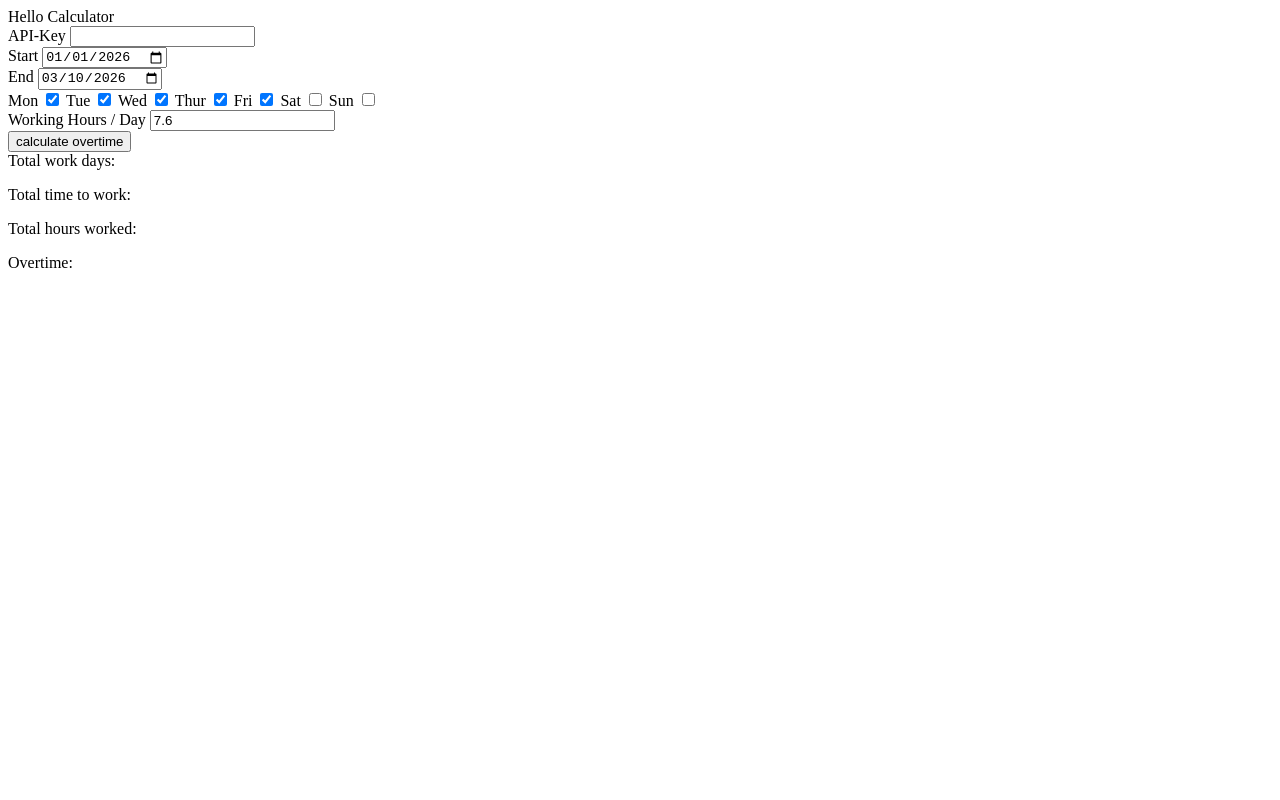
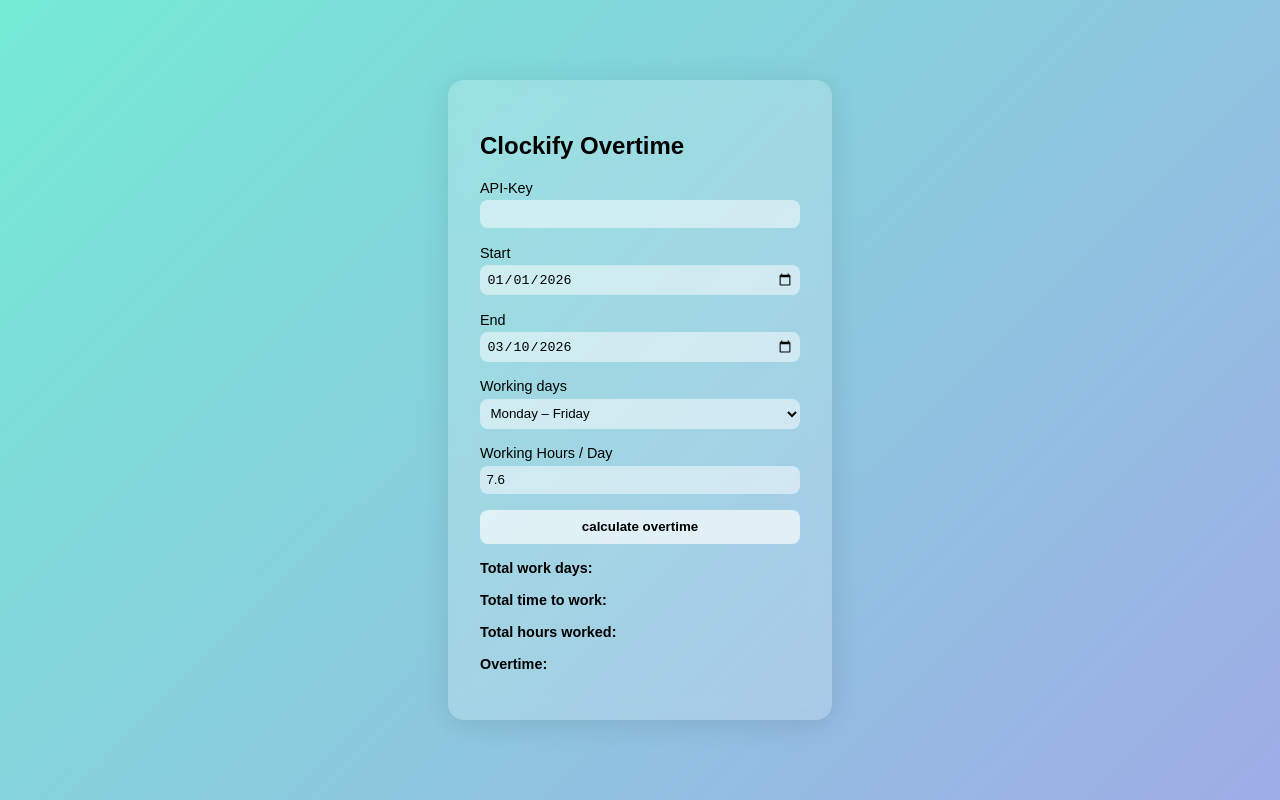
Before and after one commit to JNK90/clockify-overtime, a website: page index.html in a window 1280 px wide. Drawn offline with nearby package versions, Linux system fonts and the light colour scheme.

Commit message:
apply glass style

```diff
--- a/calculator.js
+++ b/calculator.js
@@ -13,6 +13,9 @@
 
 const startInput = document.querySelector('#start');
 const endInput = document.querySelector('#end');
+// preset dropdown (mon-fri / every-day / custom) and container for custom checkboxes
+const presetSelect = document.querySelector('#working-days-preset');
+const customDaysContainer = document.querySelector('#custom-days');
 const workingDaysInputs = [
     document.querySelector('#working-day-mon'),
     document.querySelector('#working-day-tue'),
@@ -23,6 +26,28 @@
     document.querySelector('#working-day-sun'),
 ];
 const workingHoursPerDayInput = document.querySelector('#working-hours-per-day');
+
+// apply selected preset by checking appropriate boxes and toggling visibility
+function applyPreset(preset) {
+    switch (preset) {
+        case 'mon-fri':
+            workingDaysInputs.forEach((inp) => {
+                const v = Number.parseInt(inp.value, 10);
+                inp.checked = v >= 1 && v <= 5;
+            });
+            customDaysContainer.style.display = 'none';
+            break;
+        case 'every-day':
+            workingDaysInputs.forEach((inp) => (inp.checked = true));
+            customDaysContainer.style.display = 'none';
+            break;
+        case 'custom':
+            customDaysContainer.style.display = '';
+            break;
+        default:
+            applyPreset('mon-fri');
+    }
+}
 
 function loadSettings() {
     const today = dayjs();
@@ -40,24 +65,40 @@
     const storedHours = localStorage.getItem('workingHoursPerDay');
     workingHoursPerDayInput.value = storedHours !== null ? storedHours : workingHoursDefault;
 
+    // load preset and working days
+    const storedPreset = localStorage.getItem('workingDaysPreset') || 'mon-fri';
+    presetSelect.value = storedPreset;
+
+    if (storedPreset === 'custom') {
         const storedDays = localStorage.getItem('workingDays');
         const daysToCheck = storedDays ? JSON.parse(storedDays) : defaultWorkingDays;
         workingDaysInputs.forEach((input) => {
             const val = Number.parseInt(input.value, 10);
             input.checked = daysToCheck.includes(val);
         });
+        customDaysContainer.style.display = '';
+    } else {
+        applyPreset(storedPreset);
+    }
 }
 
 function saveSettings() {
     localStorage.setItem('start', startInput.value);
     localStorage.setItem('end', endInput.value);
     localStorage.setItem('workingHoursPerDay', workingHoursPerDayInput.value);
+    localStorage.setItem('workingDaysPreset', presetSelect.value);
     const checkedDays = workingDaysInputs.filter((d) => d.checked).map((d) => Number.parseInt(d.value, 10));
     localStorage.setItem('workingDays', JSON.stringify(checkedDays));
 }
 
 [startInput, endInput, workingHoursPerDayInput, ...workingDaysInputs].forEach((el) => {
     el.addEventListener('change', saveSettings);
+});
+
+// respond to preset changes
+presetSelect.addEventListener('change', () => {
+    applyPreset(presetSelect.value);
+    saveSettings();
 });
 
 loadSettings();
--- a/index.html
+++ b/index.html
@@ -2,10 +2,12 @@
 
 <head>
     <title>Clockify Overtime Calculator</title>
+    <link rel="stylesheet" href="styles.css" />
 </head>
 
 <body>
-    <div>Hello Calculator</div>
+    <div class="glass">
+        <h2>Clockify Overtime</h2>
         <div>
             <label for="api-key">API-Key</label>
             <input id="api-key" type="text" />
@@ -19,20 +21,21 @@
             <input id="end" type="date" />
         </div>
         <div>
-        <label>Mon</label>
-        <input id="working-day-mon" type="checkbox" value="1" />
-        <label>Tue</label>
-        <input id="working-day-tue" type="checkbox" value="2" />
-        <label>Wed</label>
-        <input id="working-day-wed" type="checkbox" value="3"/>
-        <label>Thur</label>
-        <input id="working-day-thu" type="checkbox" value="4"/>
-        <label>Fri</label>
-        <input id="working-day-fri" type="checkbox" value="5"/>
-        <label>Sat</label>
-        <input id="working-day-sat" type="checkbox" value="6"/>
-        <label>Sun</label>
-        <input id="working-day-sun" type="checkbox" value="7"/>
+            <label for="working-days-preset">Working days</label>
+            <select id="working-days-preset">
+                <option value="mon-fri">Monday – Friday</option>
+                <option value="every-day">Every day</option>
+                <option value="custom">Custom</option>
+            </select>
+        </div>
+        <div id="custom-days">
+            <label><input id="working-day-mon" type="checkbox" value="1" /> Mon</label>
+            <label><input id="working-day-tue" type="checkbox" value="2" /> Tue</label>
+            <label><input id="working-day-wed" type="checkbox" value="3" /> Wed</label>
+            <label><input id="working-day-thu" type="checkbox" value="4" /> Thu</label>
+            <label><input id="working-day-fri" type="checkbox" value="5" /> Fri</label>
+            <label><input id="working-day-sat" type="checkbox" value="6" /> Sat</label>
+            <label><input id="working-day-sun" type="checkbox" value="7" /> Sun</label>
         </div>
         <div>
             <label for="working-hours-per-day">Working Hours / Day</label>
@@ -41,24 +44,25 @@
 
         <button id="trigger-btn">calculate overtime</button>
 
-    <div>
+        <div class="output">
             <label>Total work days:</label>
             <p id="total-work-days"></p>
         </div>
 
-    <div>
+        <div class="output">
             <label>Total time to work:</label>
             <p id="total-time-to-work"></p>
         </div>
 
-    <div>
+        <div class="output">
             <label>Total hours worked:</label>
             <p id="total-hours-worked"></p>
         </div>
 
-    <div>
+        <div class="output">
             <label>Overtime:</label>
             <p id="overtime"></p>
+        </div>
     </div>
 </body>
 
--- /dev/null
+++ b/styles.css
@@ -0,0 +1,68 @@
+body {
+    margin: 0;
+    padding: 0;
+    display: flex;
+    justify-content: center;
+    align-items: center;
+    height: 100vh;
+    background: linear-gradient(135deg, #74ebd5 0%, #9face6 100%);
+    font-family: Arial, sans-serif;
+}
+
+.glass {
+    background: rgba(255, 255, 255, 0.2);
+    border-radius: 16px;
+    box-shadow: 0 4px 30px rgba(0, 0, 0, 0.1);
+    backdrop-filter: blur(10px);
+    -webkit-backdrop-filter: blur(10px);
+    padding: 2rem;
+    width: 320px;
+    color: #000;
+}
+
+.glass input[type="text"],
+.glass input[type="date"],
+.glass input[type="number"],
+.glass select {
+    width: 100%;
+    padding: 0.4rem;
+    margin: 0.3rem 0 1rem;
+    border: none;
+    border-radius: 8px;
+    background: rgba(255, 255, 255, 0.5);
+}
+
+.glass label {
+    font-size: 0.9rem;
+}
+
+.glass button {
+    width: 100%;
+    padding: 0.6rem;
+    border: none;
+    border-radius: 8px;
+    background: #ffffffaa;
+    cursor: pointer;
+    font-weight: bold;
+}
+
+.glass button:hover {
+    background: #ffffffcc;
+}
+
+.glass .days {
+    display: flex;
+    flex-wrap: wrap;
+    gap: 0.5rem;
+    margin-bottom: 1rem;
+}
+
+.glass .days label,
+.glass .days input[type="checkbox"] {
+    margin: 0;
+}
+
+.glass div.output {
+    margin-top: 1rem;
+    font-weight: bold;
+}
```
Lines whose indentation alone changed are shown as unchanged.
